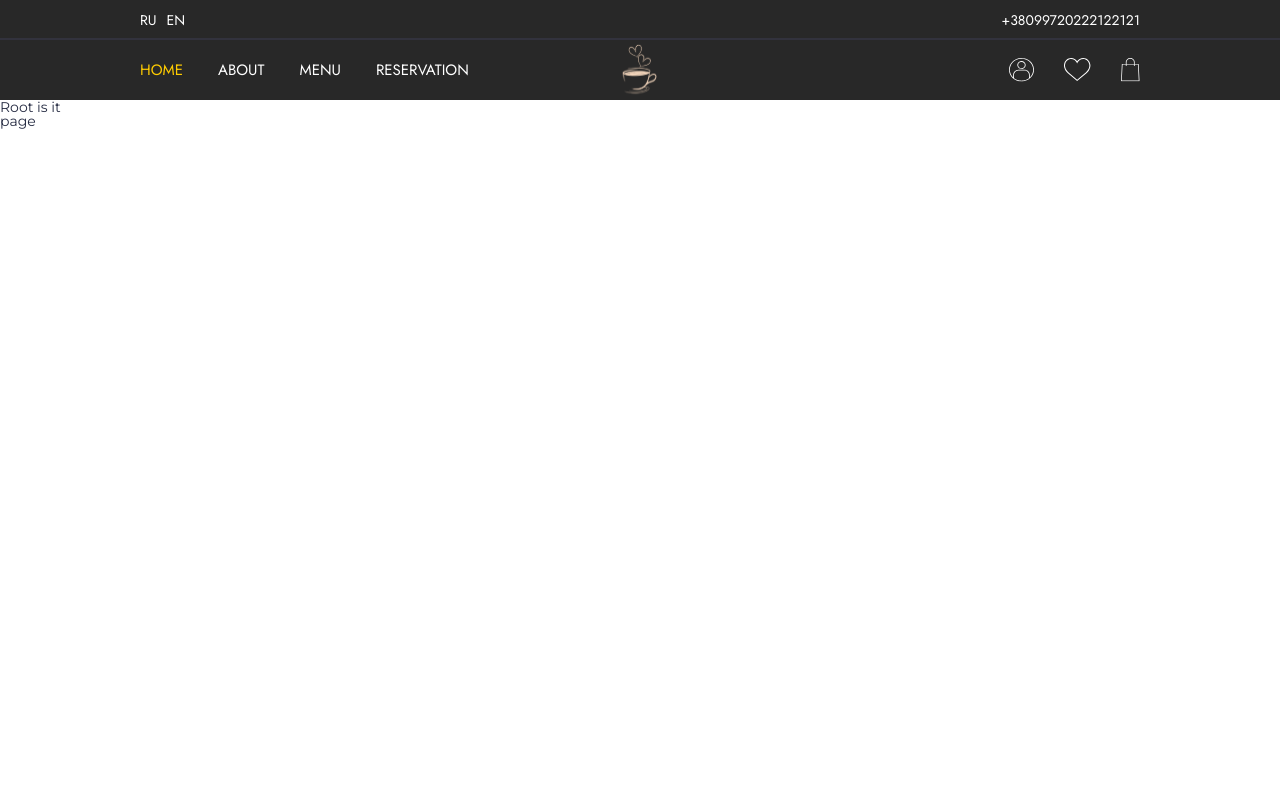
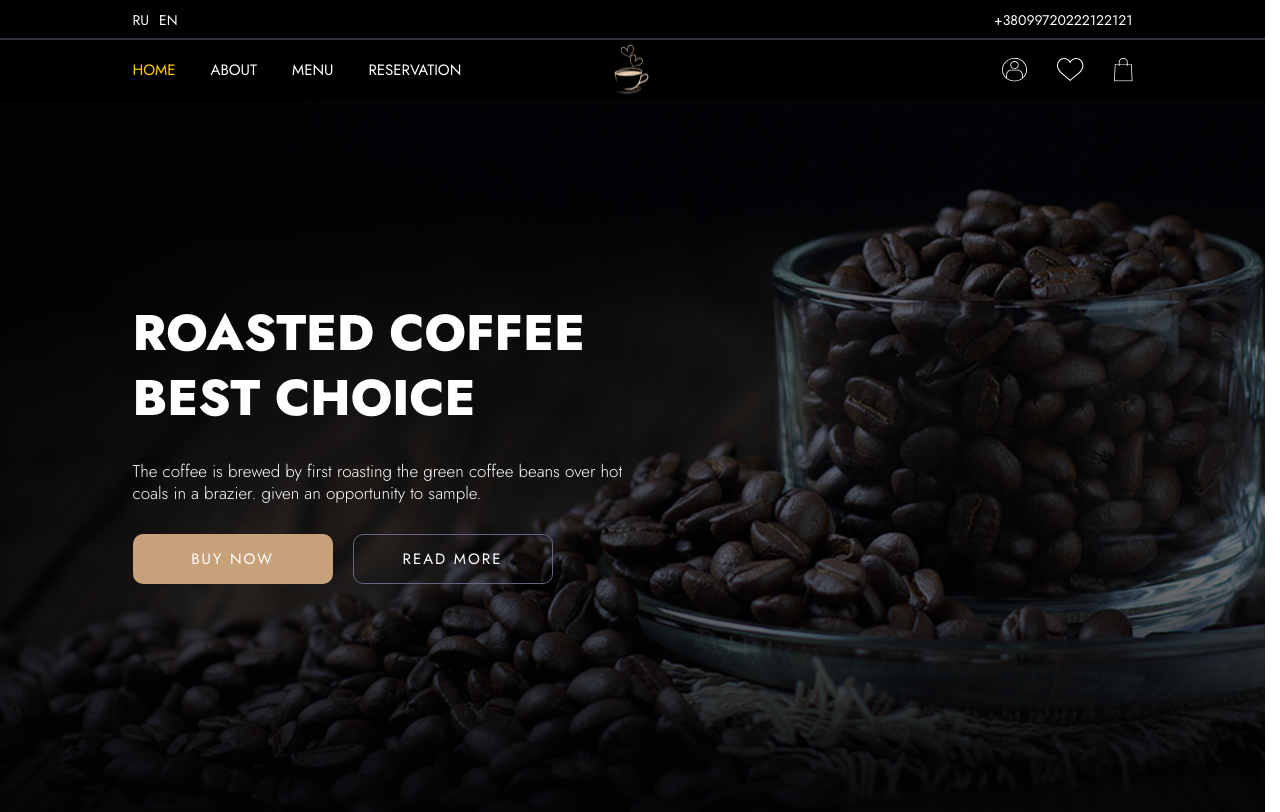
Before and after one commit to McQueenMe/React-project, a React (Vite) app in the folder react-router-test/: page /home in a window 1280 px wide. Built offline with nearby package versions, Linux system fonts and the light colour scheme; a web font is replaced by a local one.

Commit message:
Home-page-first-block

```diff
--- a/react-router-test/src/components/header.jsx
+++ b/react-router-test/src/components/header.jsx
@@ -5,7 +5,6 @@ import favLogo from '../assets/fav.svg';
 import cartLogo from '../assets/cart.svg';
 import logo from '../assets/logo.svg';
 import { Link, useLocation } from 'react-router-dom';
-import { NavLink } from 'react-router-dom';
 
 
 
@@ -45,9 +44,9 @@ function Header() {
                   <img src={logo} alt=""></img>
                </div>
                <div className="buttons-menu">
-                  <a className="menu-button"><img className="img-class" src={userLogo} alt="" /></a>
-                  <a className="menu-button"><img className="img-class" src={favLogo} alt="" /></a>
-                  <a className="menu-button"><img className="img-class" src={cartLogo} alt="" /></a>
+                  <a href='#' className="menu-button"><img className="img-class" src={userLogo} alt="" /></a>
+                  <a href='#' className="menu-button"><img className="img-class" src={favLogo} alt="" /></a>
+                  <a href='#' className="menu-button"><img className="img-class" src={cartLogo} alt="" /></a>
                </div>
             </div>
          </div>
--- a/react-router-test/src/main.jsx
+++ b/react-router-test/src/main.jsx
@@ -3,10 +3,10 @@ import { createRoot } from 'react-dom/client'
 import './main.scss'
 import { createBrowserRouter, Navigate, RouterProvider } from 'react-router-dom'
 import ErrorPage from './pages/ErrorPage.jsx'
-import HomePage from './pages/Home.jsx'
 import AboutPage from './pages/About.jsx'
 import MenuPage from './pages/Menu.jsx'
 import ReservationPage from './pages/Reservations.jsx'
+import HomePage from './pages/Home.jsx'
 import RootPage from './pages/Root.jsx'
 
 
@@ -22,7 +22,7 @@ const router = createBrowserRouter([
       },
       {
         path: 'home',
-        element: <HomePage />,
+        element: <HomePage />
       },
       {
         path: 'about',
--- a/react-router-test/src/main.scss
+++ b/react-router-test/src/main.scss
@@ -2,6 +2,7 @@
 @use "styles/scss/general";
 @use "styles/scss/header";
 @use "styles/scss/footer";
+@use "styles/scss/home";
 
 @import url("https://fonts.googleapis.com/css2?family=PT+Sans:ital,wght@0,400;0,700;1,400&display=swap"); /*Обнуление*/
 * {
@@ -44,6 +45,7 @@ body {
    -ms-text-size-adjust: 100%;
    -moz-text-size-adjust: 100%;
    -webkit-text-size-adjust: 100%;
+   scrollbar-gutter: stable;
 }
 
 input,
--- a/react-router-test/src/pages/Home.jsx
+++ b/react-router-test/src/pages/Home.jsx
@@ -1,5 +1,27 @@
+
+
+
 function HomePage() {
-   return (<div>page</div>);
+   return (
+      <div className="block-body">
+
+         <div className="body-container">
+            <div className="body-text-block">
+               <div className="block-title">
+                  ROASTED COFFEE BEST CHOICE
+               </div>
+               <div className="block-subtitle">
+                  The coffee is brewed by first roasting the green coffee beans over hot
+                  coals in a brazier. given an opportunity to sample.
+               </div>
+               <div className="block-body-btns">
+                  <button className="btn-left">BUY NOW</button>
+                  <button className="btn-right">READ MORE</button>
+               </div>
+            </div>
+         </div>
+      </div>
+   );
 }
 
 export default HomePage;
--- a/react-router-test/src/pages/Root.jsx
+++ b/react-router-test/src/pages/Root.jsx
@@ -8,13 +8,7 @@ function RootPage() {
 
    return (
       <div>
-         {/* Временно закомментируй сам тег: */}
          <Header />
-
-         <div>
-            Root is it
-         </div>
-
          <main>
             <Outlet />
          </main>
--- a/react-router-test/src/styles/scss/_header.scss
+++ b/react-router-test/src/styles/scss/_header.scss
@@ -37,7 +37,7 @@
 
             .tel {
                color: white;
-               font-family: "Jost";
+               font-family: $f-family;
                text-decoration: none;
             }
          }
@@ -52,7 +52,7 @@
                background-color: $bg-color;
                border: none;
                font-size: 14px;
-               font-family: "Jost";
+               font-family: $f-family;
                transition: color 0.3s ease;
             }
          }
@@ -86,7 +86,7 @@
                background-color: transparent;
                border: none;
                font-size: 15px;
-               font-family: "Jost", sans-serif;
+               font-family: $f-family;
                text-decoration: none;
                transition: color 0.3s ease;
 
--- /dev/null
+++ b/react-router-test/src/styles/scss/_home.scss
@@ -0,0 +1,97 @@
+@use "variables" as *;
+
+.block-body {
+   width: 100%;
+   background-image: url("../../assets/back.png");
+   background-size: cover; // картинка заполняет весь блок, обрезаясь при необходимости
+   background-position: 50% 50%; // акцент картинки смещаем вправо, как на макете
+   background-repeat: no-repeat; // на макете указано 1920×712
+   min-height: 712px; // на макете указано 1920×712
+
+   position: relative;
+
+   &::before {
+      content: "";
+      position: absolute;
+      inset: 0;
+      // градиент, а не сплошная заливка — слева темнее, справа прозрачнее,
+      // именно это создаёт эффект как на макете
+      z-index: 1;
+   }
+
+   .body-container {
+      position: relative;
+      z-index: 2; // выше и фона, и оверлея
+      max-width: 1000px;
+      margin: 0 auto;
+
+      .body-text-block {
+         .block-title {
+            font-size: 50px;
+            font-family: $f-family;
+            color: white;
+            font-weight: 800;
+            line-height: 130%;
+            letter-spacing: 0%;
+            margin-bottom: 30px;
+         }
+
+         .block-subtitle {
+            font-size: 17px;
+            font-family: $f-family;
+            color: white;
+            font-weight: 300;
+            margin-bottom: 30px;
+            line-height: 130%;
+         }
+
+         .block-body-btns {
+            display: flex;
+            flex-direction: row;
+            gap: 20px;
+
+            .btn-left {
+               background-color: #c7a17a;
+               color: white;
+               letter-spacing: 2px;
+               border-radius: 10px;
+               font-size: 15px;
+               font-family: $f-family;
+               font-weight: medium;
+               width: 200px;
+               height: 50px;
+               transition-duration: 0.5s;
+
+               &:hover {
+                  transform: scale(1.05);
+                  transition-duration: 0.5s;
+               }
+            }
+
+            .btn-right {
+               background-color: transparent;
+               font-size: 15px;
+               color: white;
+               border: 1px solid #666681;
+               font-family: $f-family;
+               font-weight: medium;
+               border-radius: 10px;
+               letter-spacing: 2px;
+               width: 200px;
+               height: 50px;
+               transition-duration: 0.5s;
+
+               &:hover {
+                  transform: scale(1.05);
+                  transition-duration: 0.5s;
+               }
+            }
+         }
+      }
+   }
+
+   .body-text-block {
+      padding-top: 200px;
+      width: 50%;
+   }
+}
--- a/react-router-test/src/styles/scss/_variables.scss
+++ b/react-router-test/src/styles/scss/_variables.scss
@@ -1 +1,2 @@
-$bg-color: #282828;
+$bg-color: black;
+$f-family: "Jost";
```
Also changed, not shown: react-router-test/src/assets/back.png (added).
